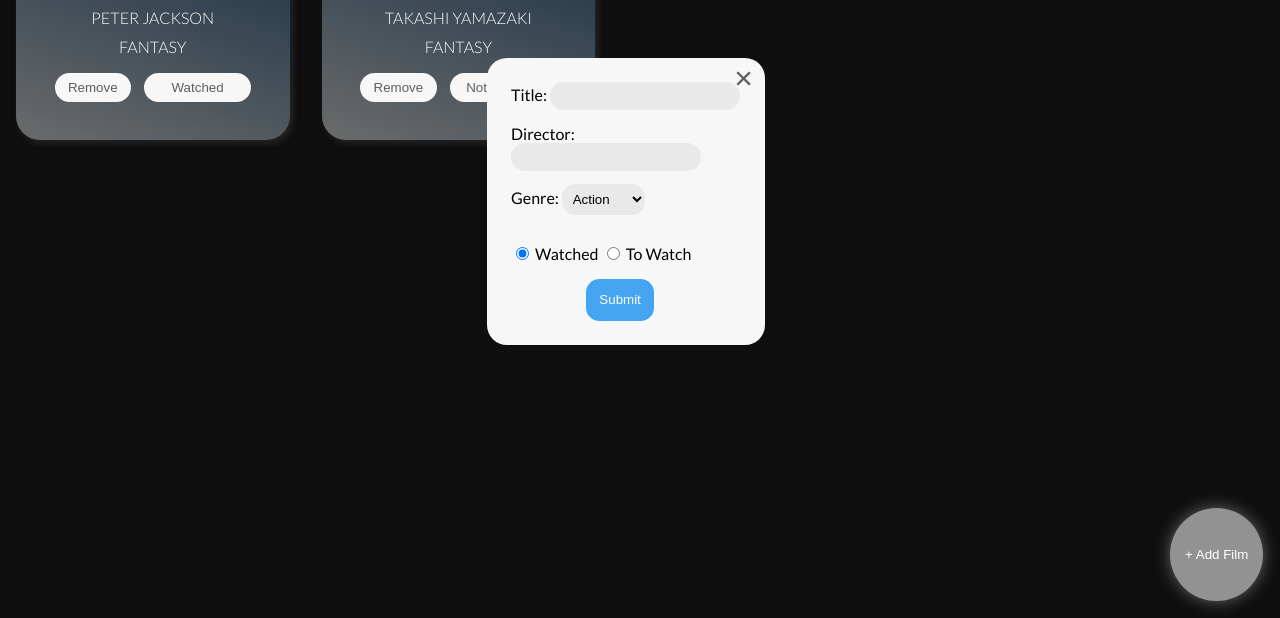
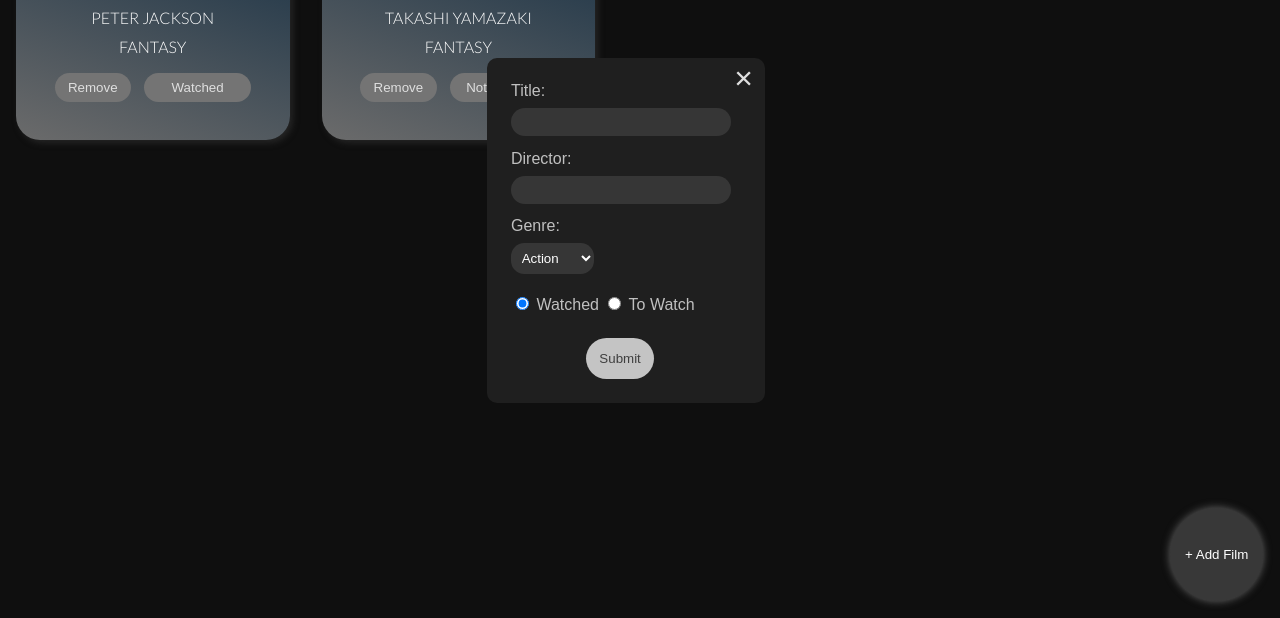
Before and after one commit to jcyling/git_test, a plain HTML site: page library/index.html in a window 1280 px wide. Both pictures are taken after a click on the button "+ Add Film". Shown: the part 182-800 px from the top of the page. Drawn offline with Linux system fonts and the light colour scheme.

Commit message:
Refine form styling

```diff
--- a/library/index.html
+++ b/library/index.html
@@ -29,12 +29,12 @@
         <label for="director">Director:</label>
         <input type="text" id="director" name="director">
         <label for="genre">Genre:</label>
-        <select name="genre">
+        <select class="genreSelect" name="genre">
           <option value="action" id="action">Action</option>
           <option value="comedy" id="comedy">Comedy</option>
           <option value="drama" id="drama">Drama</option>
         </select>
-        <div class="radioSelect">
+        <div class="radioContainer">
             <label for="watched">
             <input type="radio" class="radio" id="watched" value="True" name="watched" checked="checked">
             Watched</label>
--- a/library/style.css
+++ b/library/style.css
@@ -70,8 +70,8 @@ button {
     display: inline;
     margin: 0.5em;
     border-radius: 30px;
-    background-color: rgb(247, 247, 247);
-    color: rgb(94, 94, 94);
+    background-color: rgb(116, 116, 116);
+    color: rgb(223, 223, 223);
     border: 0;
     padding: 0.5em 1em 0.5em 1em;
 }
@@ -83,10 +83,10 @@ button {
     border-radius: 50px;
     width: 7em;
     height: 7em;
-    background-color: rgb(146, 146, 146);
+    background-color: rgb(56, 56, 56);
     color: rgb(255, 255, 255);
     border: 0;
-    box-shadow: 0px 0px 16px rgba(124, 124, 124, 0.8);
+    box-shadow: 0px 0px 8px rgba(124, 124, 124, 0.8);
 
 }
 
@@ -101,15 +101,17 @@ button {
 
 /* User Form  */
 .formContainer {
+    font-family: "Arial", sans-serif;
     width: 230px;
     position: fixed;
     right: calc(50% - 125px);
     top: 30%;
-    background-color: rgb(247, 247, 247);
+    background-color: rgb(31, 31, 31);
     padding: 1.5em;
-    border-radius: 20px;
+    border-radius: 10px;
     display: none;
     flex-direction: row;
+    color:rgba(233, 233, 233, 0.8);
 }
 
 fieldset {
@@ -117,41 +119,45 @@ fieldset {
 }
 
 input[type=text]{
-    background-color: rgba(230, 230, 230, 0.8);
+    background-color: rgba(61, 61, 61, 0.8);
     border: 0;
     border-radius: 20px;
     padding: 0.5em;
     margin-bottom: 1em;
+    width: 90%;
 }
 
-select {
-    background-color: rgba(230, 230, 230, 0.8);
+.genreSelect {
+    background-color: rgba(61, 61, 61, 0.8);
     border: 0;
     border-radius: 1em;
     padding: 0.5em;
-    margin-bottom: 1em;
+    margin-bottom: 1.5em;
+    display: block;
+    color: white;
 }
 
 label {
     display: inline-block;
+    padding-bottom: 0.5em;
 }
 
-.radioSelect {
-    padding:1em 0 1em 0;
+.radioContainer {
+    padding: 0em 0 1em 0;
 }
 
 .radio {
     display: inline-block;
-    border: 0;
+    background-color: rgba(61, 61, 61, 0.8);
 }
 
 .submit {
-    border-radius: 1em;
+    border-radius: 5em;
     border: 0;
     padding: 1em;
-    background-color: rgb(69, 165, 243);
+    background-color: rgb(196, 196, 196);
     margin-left: 75px;
-    color: white;
+    color: rgb(63, 63, 63);
 }
 
 .closeBtn {
```
